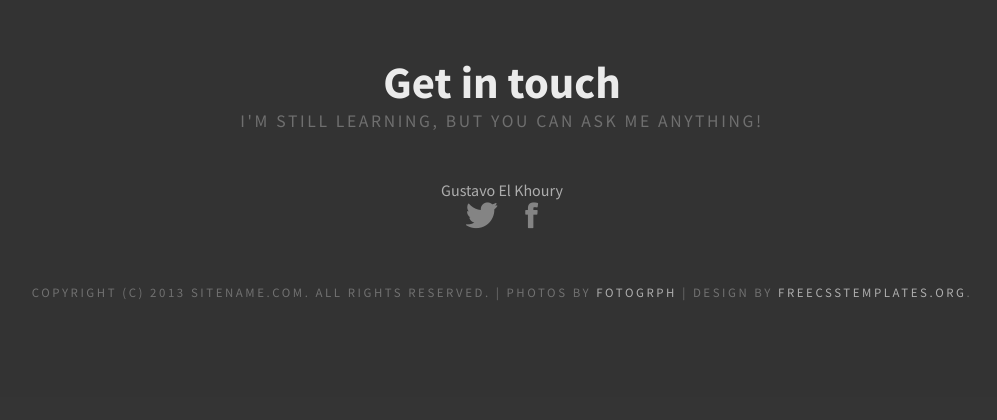
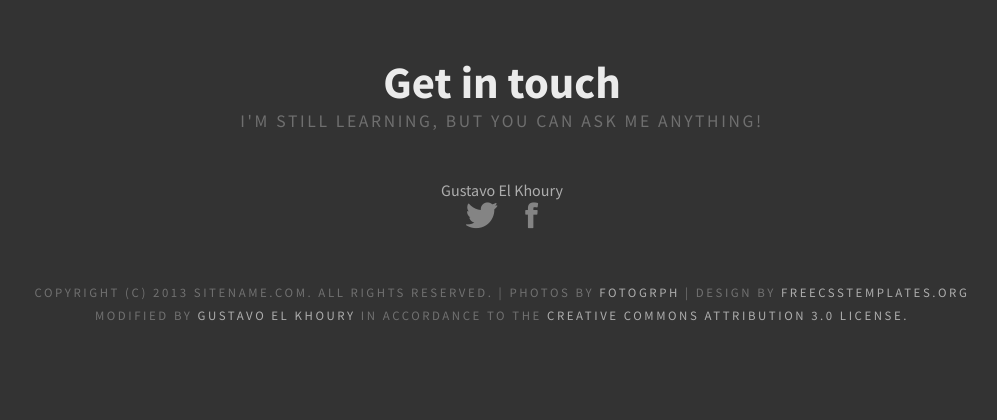
Before and after one commit to gres147679/devlabs-tarea3-isup, a Django app: page /isUp/ in a window 1280 px wide. Shown: the part 722-1142 px from the top of the page, without its empty margins (138-1135 px from the left). Before the commit the page ends 1022 px from the top, so only its background shows below. Run offline with Django 3.2, Linux system fonts and the light colour scheme; parts of the project's set-up code (start-up, migrations or seed data) failed here and were passed over.

Commit message:
Mensaje de cumplimiento de licencia

```diff
--- a/webTests/isUp/templates/isUp/down.html
+++ b/webTests/isUp/templates/isUp/down.html
@@ -46,7 +46,7 @@ Released   : 20131203
 		<li><a href="https://twitter.com/Gustav0_EK" class="icon icon-twitter"><span>Twitter</span></a></li>
 		<li><a href="#" class="icon icon-facebook"><span></span></a></li>
 	</ul>
-	<p>Copyright (c) 2013 Sitename.com. All rights reserved. | Photos by <a href="http://fotogrph.com/">Fotogrph</a> | Design by <a href="http://www.freecsstemplates.org/" rel="nofollow">FreeCSSTemplates.org</a>.</p>
+	<p>Copyright (c) 2013 Sitename.com. All rights reserved. | Photos by <a href="http://fotogrph.com/">Fotogrph</a> | Design by <a href="http://www.freecsstemplates.org/" rel="nofollow">FreeCSSTemplates.org</a> <br>Modified by <a href="mailto:gustavoelkhoury@gmail.com">Gustavo El Khoury</a> in accordance to the <a href="http://creativecommons.org/licenses/by/3.0/">Creative Commons Attribution 3.0 License.<a></p>
 </div>
 </body>
 </html>
--- a/webTests/isUp/templates/isUp/index.html
+++ b/webTests/isUp/templates/isUp/index.html
@@ -20,6 +20,7 @@ Released   : 20131203
 <link href="http://fonts.googleapis.com/css?family=Source+Sans+Pro:200,300,400,600,700,900" rel="stylesheet" />
 <link href="/static/isUp/default.css" rel="stylesheet" type="text/css" media="all" />
 <link href="/static/isUp/fonts.css" rel="stylesheet" type="text/css" media="all" />
+<title>Is it up? Check if a website is working!</title>
 
 <!--[if IE 6]><link href="default_ie6.css" rel="stylesheet" type="text/css" /><![endif]-->
 
@@ -48,7 +49,7 @@ Released   : 20131203
 		<li><a href="https://twitter.com/Gustav0_EK" class="icon icon-twitter"><span>Twitter</span></a></li>
 		<li><a href="#" class="icon icon-facebook"><span></span></a></li>
 	</ul>
-	<p>Copyright (c) 2013 Sitename.com. All rights reserved. | Photos by <a href="http://fotogrph.com/">Fotogrph</a> | Design by <a href="http://www.freecsstemplates.org/" rel="nofollow">FreeCSSTemplates.org</a>.</p>
+	<p>Copyright (c) 2013 Sitename.com. All rights reserved. | Photos by <a href="http://fotogrph.com/">Fotogrph</a> | Design by <a href="http://www.freecsstemplates.org/" rel="nofollow">FreeCSSTemplates.org</a> <br>Modified by <a href="mailto:gustavoelkhoury@gmail.com">Gustavo El Khoury</a> in accordance to the <a href="http://creativecommons.org/licenses/by/3.0/">Creative Commons Attribution 3.0 License.<a></p>
 </div>
 </body>
 </html>
--- a/webTests/isUp/templates/isUp/up.html
+++ b/webTests/isUp/templates/isUp/up.html
@@ -46,7 +46,7 @@ Released   : 20131203
 		<li><a href="https://twitter.com/Gustav0_EK" class="icon icon-twitter"><span>Twitter</span></a></li>
 		<li><a href="#" class="icon icon-facebook"><span></span></a></li>
 	</ul>
-	<p>Copyright (c) 2013 Sitename.com. All rights reserved. | Photos by <a href="http://fotogrph.com/">Fotogrph</a> | Design by <a href="http://www.freecsstemplates.org/" rel="nofollow">FreeCSSTemplates.org</a>.</p>
+	<p>Copyright (c) 2013 Sitename.com. All rights reserved. | Photos by <a href="http://fotogrph.com/">Fotogrph</a> | Design by <a href="http://www.freecsstemplates.org/" rel="nofollow">FreeCSSTemplates.org</a> <br>Modified by <a href="mailto:gustavoelkhoury@gmail.com">Gustavo El Khoury</a> in accordance to the <a href="http://creativecommons.org/licenses/by/3.0/">Creative Commons Attribution 3.0 License.<a></p>
 </div>
 </body>
 </html>
```
